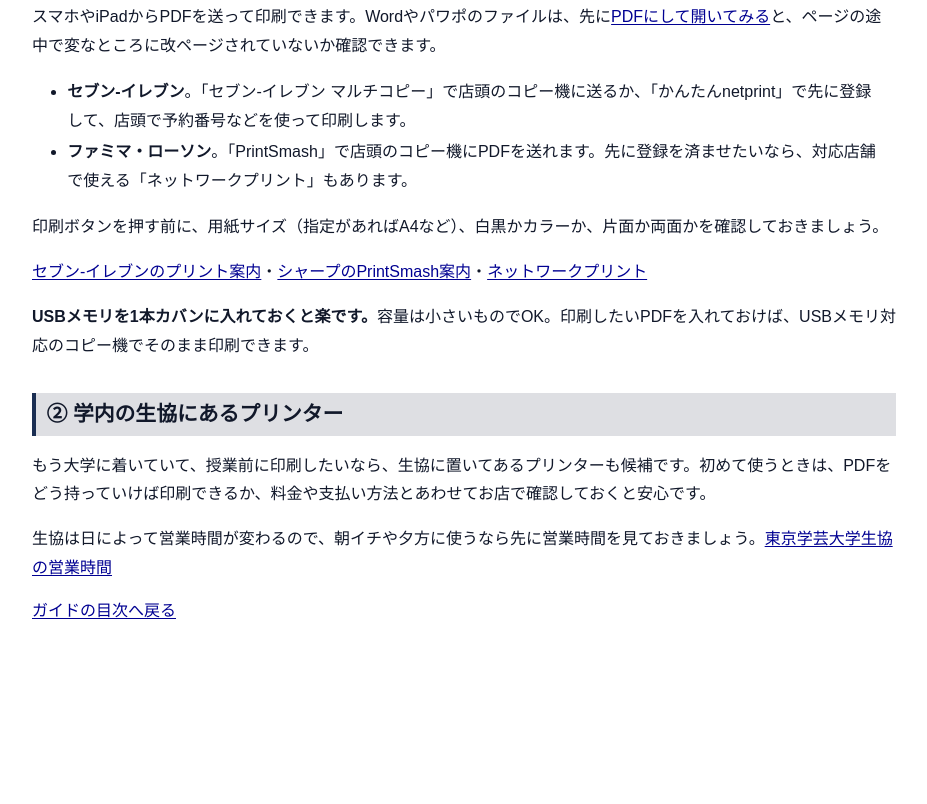
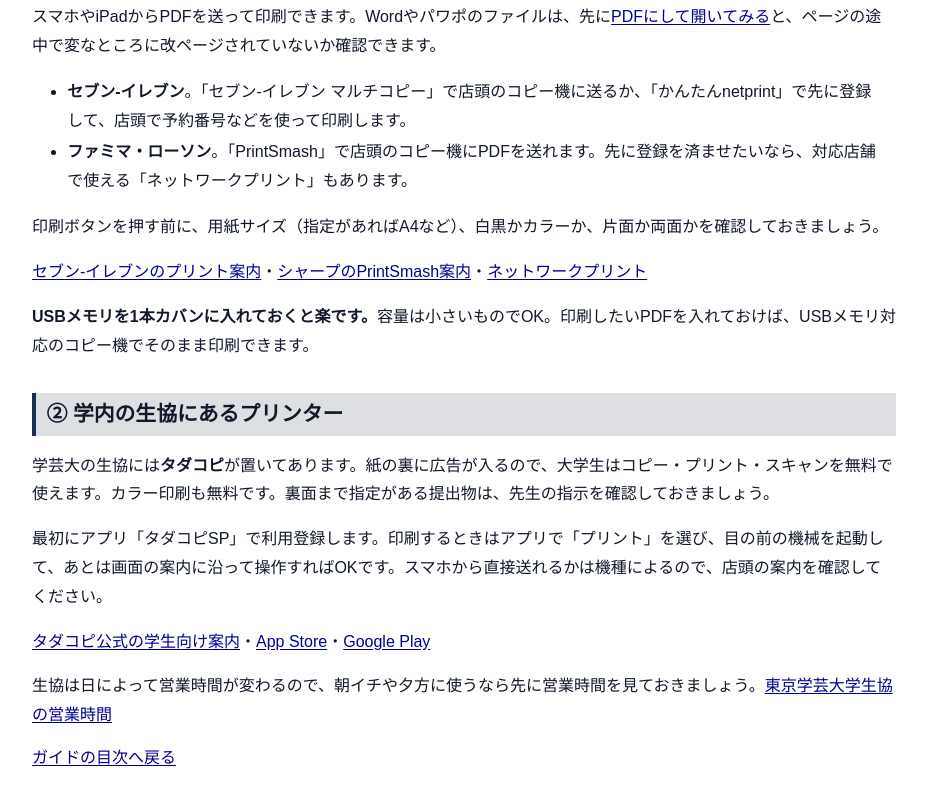
Before and after one commit to Syu-Syuto/shu-pc-notebook, a plain HTML site: page printing.html in a window 1280 px wide. Shown: the part 388-1192 px from the top of the page, without its empty margins (176-1103 px from the left). Before the commit the page ends 1060 px from the top, so only its background shows below. Drawn offline with Linux system fonts and the light colour scheme.

Commit message:
Explain TadaCopy at the university co-op

```diff
--- a/articles.js
+++ b/articles.js
@@ -118,7 +118,7 @@ const categories = [
       [
         "printing",
         "大学で印刷するには？ コンビニと生協のプリンター",
-        "印刷 プリント プリンター コピー コピー機 複合機 マルチコピー 大学 学内 学芸大 生協 購買 コンビニ セブンイレブン ローソン ファミマ ファミリーマート PrintSmash プリントスマッシュ ネットワークプリント ネットプリント netprint PDF 紙 A4 白黒 カラー スマホ iPad レポート 授業資料 印刷したい どこで印刷 紙で提出"
+        "印刷 プリント プリンター コピー コピー機 複合機 マルチコピー 大学 学内 学芸大 生協 購買 コンビニ セブンイレブン ローソン ファミマ ファミリーマート PrintSmash プリントスマッシュ ネットワークプリント ネットプリント netprint PDF 紙 A4 白黒 カラー スマホ iPad レポート 授業資料 印刷したい どこで印刷 紙で提出 タダコピ タダコピー タダコピSP ただこぴ tadacopy 無料印刷 無料コピー カラー印刷 スキャン 広告 USBメモリ"
       ],
       [
         "class-onedrive",
--- a/printing.html
+++ b/printing.html
@@ -24,7 +24,9 @@
       <p><a href="https://www.sej.co.jp/services/multicopy/print.html">セブン‐イレブンのプリント案内</a>・<a href="https://cgi.jp.sharp/print/prsm/pc/detail.html">シャープのPrintSmash案内</a>・<a href="https://networkprint.ne.jp/">ネットワークプリント</a></p>
       <p><strong>USBメモリを1本カバンに入れておくと楽です。</strong>容量は小さいものでOK。印刷したいPDFを入れておけば、USBメモリ対応のコピー機でそのまま印刷できます。</p>
       <h2>② 学内の生協にあるプリンター</h2>
-      <p>もう大学に着いていて、授業前に印刷したいなら、生協に置いてあるプリンターも候補です。初めて使うときは、PDFをどう持っていけば印刷できるか、料金や支払い方法とあわせてお店で確認しておくと安心です。</p>
+      <p>学芸大の生協には<strong>タダコピ</strong>が置いてあります。紙の裏に広告が入るので、大学生はコピー・プリント・スキャンを無料で使えます。カラー印刷も無料です。裏面まで指定がある提出物は、先生の指示を確認しておきましょう。</p>
+      <p>最初にアプリ「タダコピSP」で利用登録します。印刷するときはアプリで「プリント」を選び、目の前の機械を起動して、あとは画面の案内に沿って操作すればOKです。スマホから直接送れるかは機種によるので、店頭の案内を確認してください。</p>
+      <p><a href="https://tadacopy.com/students">タダコピ公式の学生向け案内</a>・<a href="https://apps.apple.com/jp/app/id1470562932">App Store</a>・<a href="https://play.google.com/store/apps/details?hl=ja&amp;id=jp.smart_campus.tadacopy_sp">Google Play</a></p>
       <p>生協は日によって営業時間が変わるので、朝イチや夕方に使うなら先に営業時間を見ておきましょう。<a href="https://www.univcoop.jp/gakugei/time/index.html">東京学芸大学生協の営業時間</a></p>
     </article>
     <p><a href="index.html#class-materials">ガイドの目次へ戻る</a></p>
```
